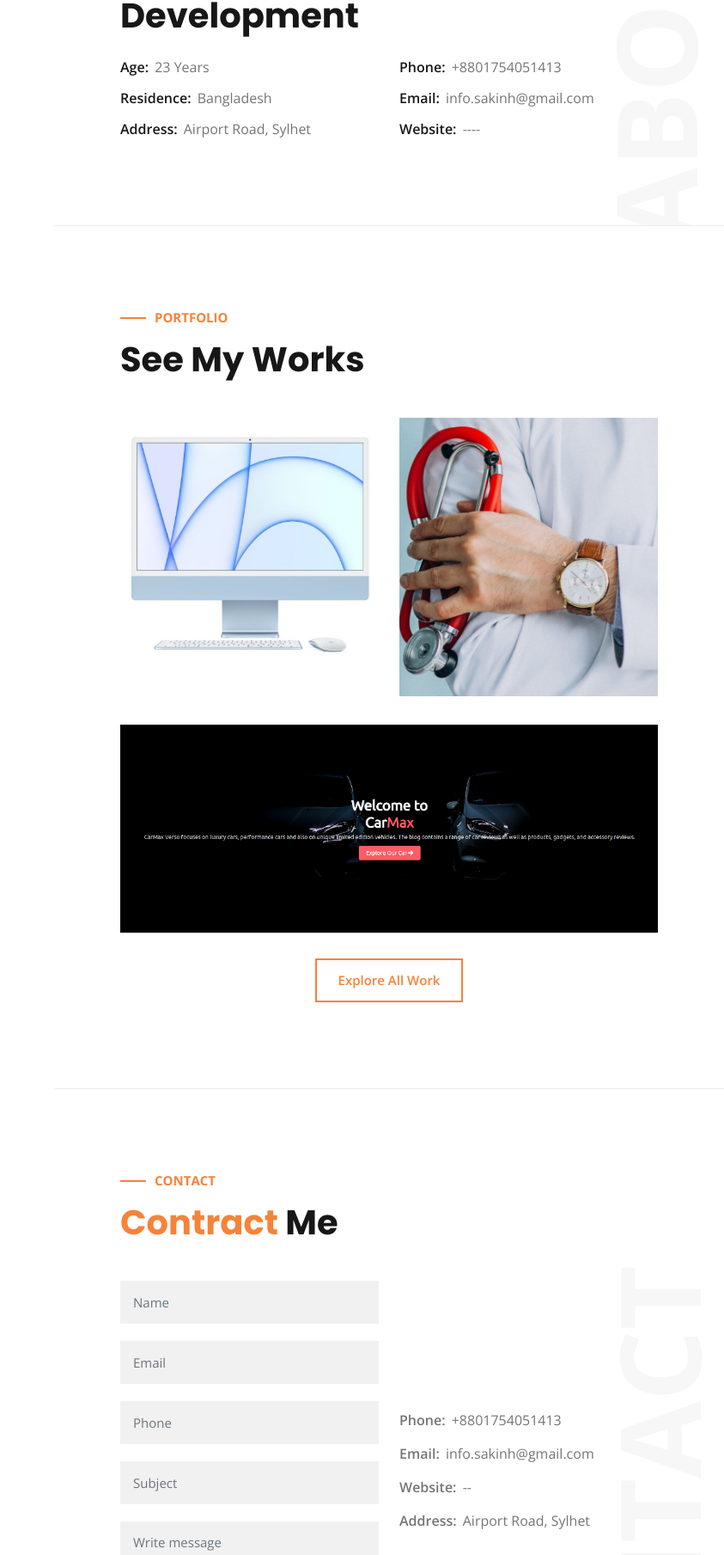
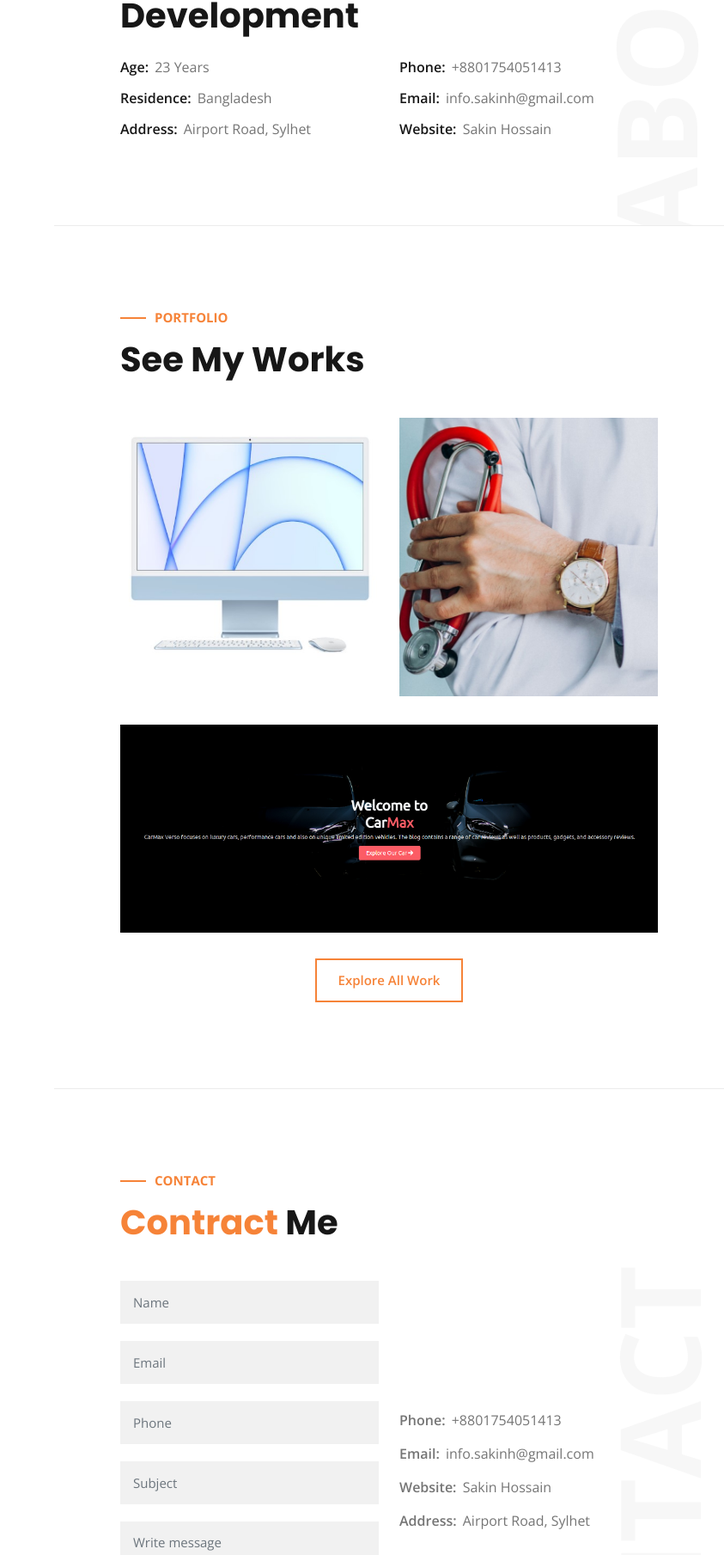
Before and after one commit to sakin-hossain/portfolio, a plain HTML site: page index.html in a window 1280 px wide. Shown: the part 1150-2959 px from the top of the page at 86% size, without its empty margins (437-1280 px from the left). Drawn offline with nearby package versions, Linux system fonts and the light colour scheme.

Commit message:
finished

```diff
--- a/index.html
+++ b/index.html
@@ -223,7 +223,7 @@
                       </li>
                       <li>
                         <span>Website:</span>
-                        <a href="#">----</a>
+                        <a href="https://sakin-hossain.netlify.app/">Sakin Hossain</a>
                       </li>
                     </ul>
                   </div>
@@ -439,7 +439,7 @@
                       </li>
                       <li>
                         <span>Website:</span>
-                        <a href="#">--</a>
+                        <a href="https://sakin-hossain.netlify.app/">Sakin Hossain</a>
                       </li>
                       <li>
                         <span>Address:</span>
```
